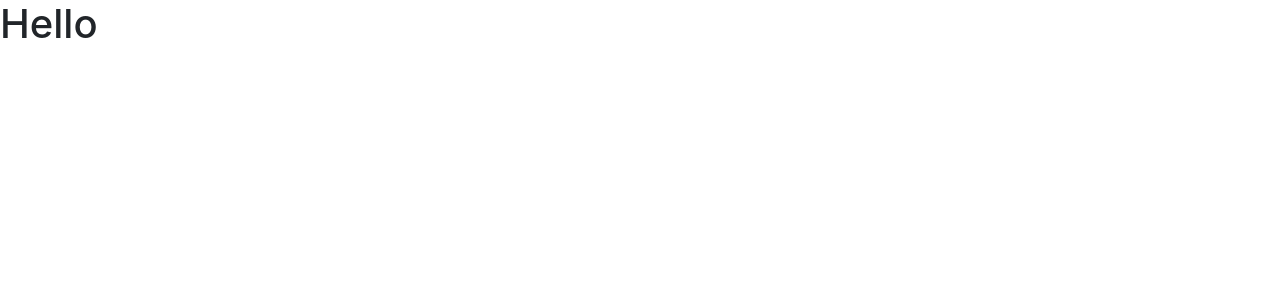
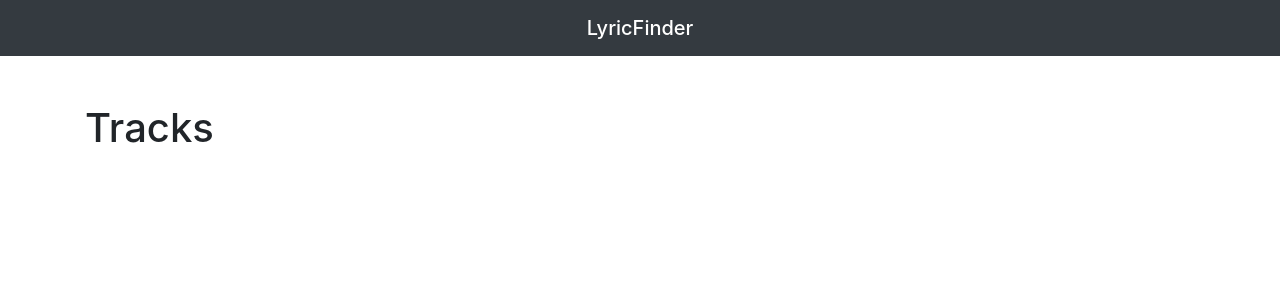
Before and after one commit to jmanh14/LyricApp, a React (Create React App) app: page / in a window 1280 px wide. Shown: the top 300 px of the page. Built offline with nearby package versions, Linux system fonts and the light colour scheme.

Commit message:
Added track and navbar components

```diff
--- a/package.json
+++ b/package.json
@@ -8,6 +8,7 @@
     "@testing-library/user-event": "^7.2.1",
     "react": "^16.13.1",
     "react-dom": "^16.13.1",
+    "react-router-dom": "^5.2.0",
     "react-scripts": "3.4.3"
   },
   "scripts": {
--- a/src/App.js
+++ b/src/App.js
@@ -1,11 +1,22 @@
 import React from 'react';
+import {BrowserRouter as Router, Route, Switch} from 'react-router-dom';
+import Navbar from './componets/layout/Navbar';
+import Index from './componets/layout/Index';
+
 import './App.css';
 
 function App() {
   return (
-    <div className="App">
-      <h1>Hello</h1>
-    </div>
+    <Router>
+    <React.Fragment>
+      <Navbar/>
+      <div className="container">
+        <Switch>
+          <Route exact path="/" component={Index}/>
+        </Switch>
+      </div>
+    </React.Fragment>
+    </Router>
   );
 }
 
--- /dev/null
+++ b/src/componets/layout/Index.js
@@ -0,0 +1,12 @@
+import React from 'react'
+import Tracks from '../tracks/Tracks';
+
+const Index = () => {
+    return (
+        <React.Fragment>
+            <Tracks/>
+        </React.Fragment>
+    )
+}
+
+export default Index;
--- /dev/null
+++ b/src/componets/layout/Navbar.js
@@ -0,0 +1,11 @@
+import React from 'react';
+
+const Navbar = () => {
+    return (
+    <nav className="navbar navbar-dark bg-dark mb-5">
+        <span className="navbar-brand mb-0 h1 mx-auto">LyricFinder</span>
+    </nav>);
+}
+
+
+export default Navbar;
--- /dev/null
+++ b/src/componets/tracks/Tracks.js
@@ -0,0 +1,13 @@
+import React, { Component } from 'react'
+
+class Tracks extends Component {
+    render() {
+        return (
+            <div>
+               <h1>Tracks</h1>
+            </div>
+        )
+    }
+}
+
+export default Tracks;
```
Also changed, not shown: src/context.js (added), 1 other file (tests, documents, lock files or other folders).
